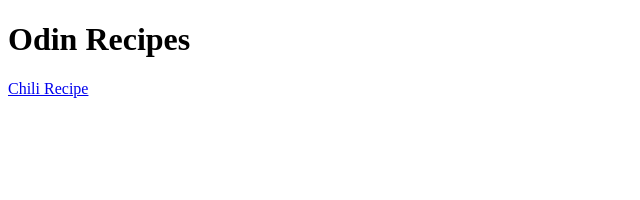
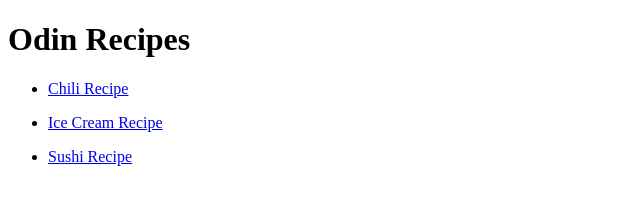
Before and after one commit to CobaltHeron/odin-recipes, a plain HTML site: page index.html in a window 1280 px wide. Shown: the whole page, without its empty margins (0-640 px from the left). Drawn offline with Linux system fonts and the light colour scheme.

Commit message:
Edit index.html with sushi.html URL

```diff
--- a/index.html
+++ b/index.html
@@ -1,16 +1,18 @@
 <!DOCTYPE html>
 <html lang="en">
 <head>
-
     <meta charset="UTF-8">
     <meta name="viewport" content="width=device-width, initial-scale=1.0">
     <title>Odin Recipes</title>
-
 </head>
 <body>
-
     <h1>Odin Recipes</h1>
-
-    <a href="recipes/chili.html">Chili Recipe</a>
+    <p>
+        <ul>
+            <li><p><a href="recipes/chili.html">Chili Recipe</a></p></li>
+            <li><p><a href="recipes/icecream.html">Ice Cream Recipe</a></p></li>
+            <li><p><a href="recipes/sushi.html">Sushi Recipe</a></p></li>
+        </ul>
+    </p>
 </body>
 </html>
```
